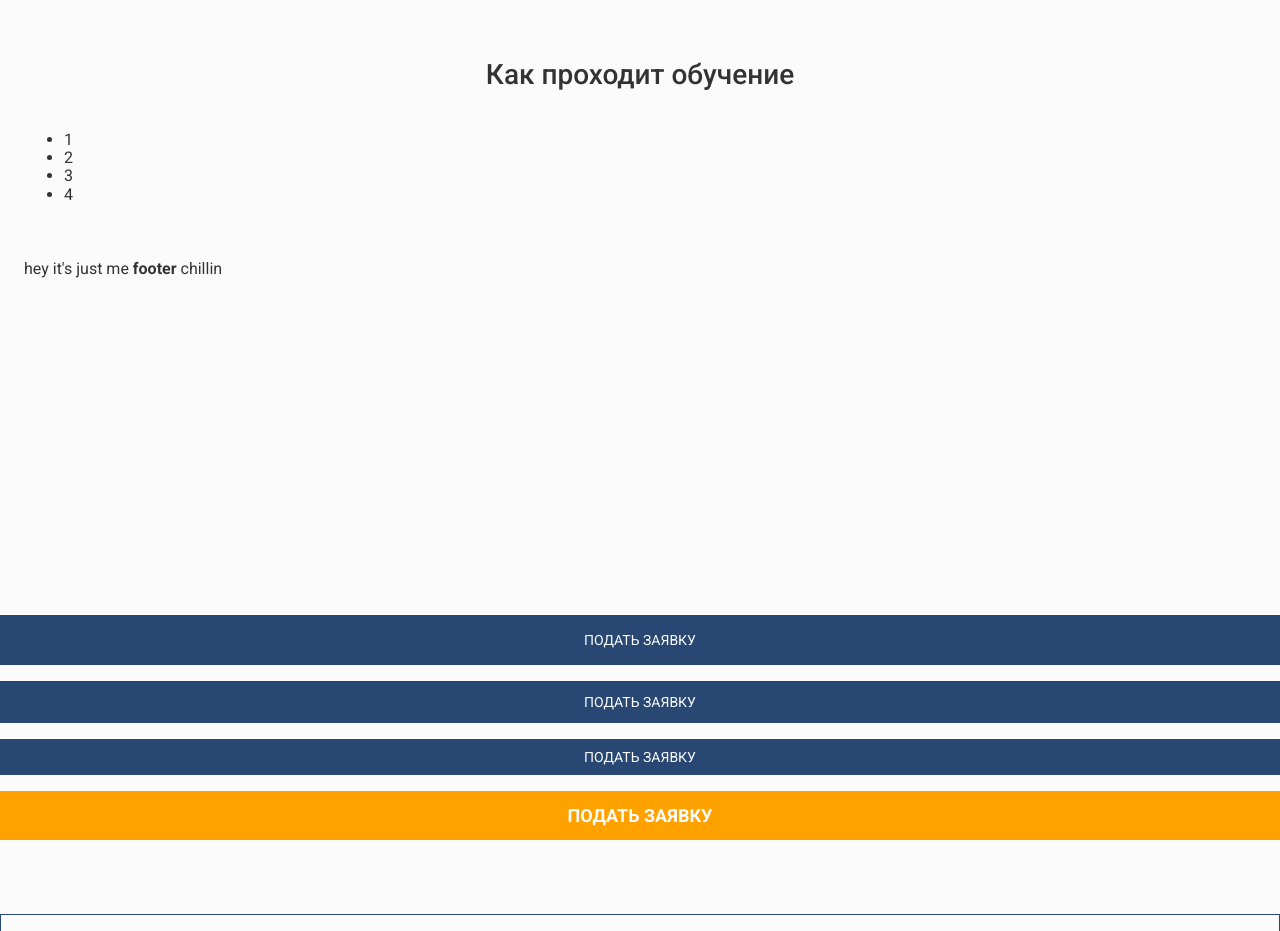
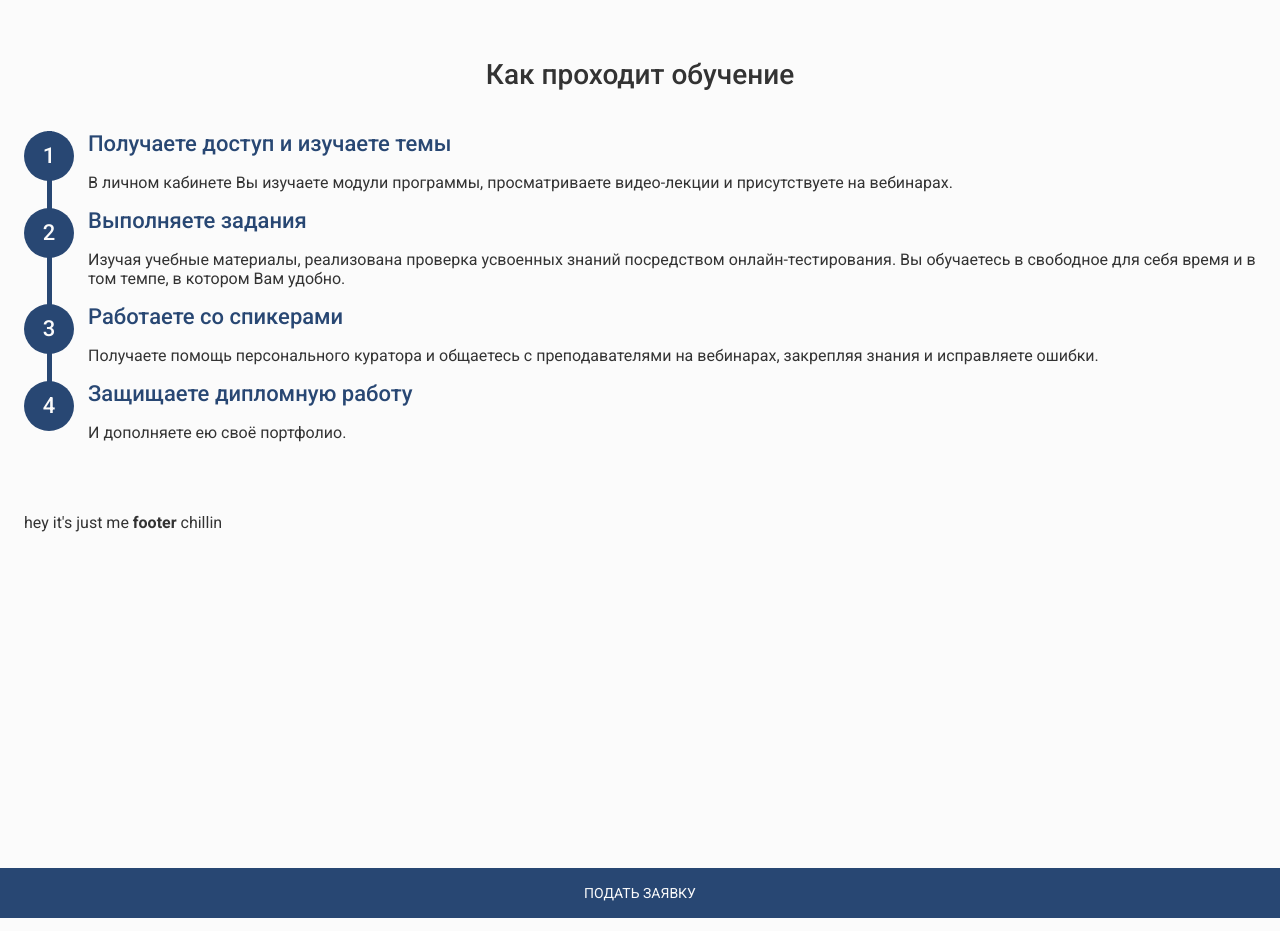
Before and after one commit to 70-7h3-m00n/choose.ipo.msk.ru, a website built with Parcel: page src/index.html in a window 1280 px wide. Shown: the part 7560-8491 px from the top of the page. Built offline with nearby package versions, Linux system fonts and the light colour scheme.

Commit message:
added 1 more section

```diff
--- a/src/index.html
+++ b/src/index.html
@@ -483,10 +483,43 @@
           </div>
           <div class="content">
             <ul class="steps">
-              <li class="steps__step">1</li>
-              <li class="steps__step">2</li>
-              <li class="steps__step">3</li>
-              <li class="steps__step">4</li>
+              <li class="steps__line"></li>
+              <li class="steps__step">
+                <div class="step__num h3">1</div>
+                <div class="step__title">
+                  <p class="h3 c-alpha">Получаете доступ и изучаете темы</p>
+                </div>
+                <div class="step__info">
+                  <p class="h4">В личном кабинете Вы изучаете модули программы, просматриваете видео-лекции и присутствуете на вебинарах.</p>
+                </div>
+              </li>
+              <li class="steps__step">
+                <div class="step__num h3">2</div>
+                <div class="step__title">
+                  <p class="h3 c-alpha">Выполняете задания</p>
+                </div>
+                <div class="step__info">
+                  <p class="h4">Изучая учебные материалы, реализована проверка усвоенных знаний посредством онлайн-тестирования. Вы обучаетесь в свободное для себя время и в том темпе, в котором Вам удобно.</p>
+                </div>
+              </li>
+              <li class="steps__step">
+                <div class="step__num h3">3</div>
+                <div class="step__title">
+                  <p class="h3 c-alpha">Работаете со спикерами</p>
+                </div>
+                <div class="step__info">
+                  <p class="h4">Получаете помощь персонального куратора и общаетесь с преподавателями на вебинарах, закрепляя знания и исправляете ошибки.</p>
+                </div>
+              </li>
+              <li class="steps__step">
+                <div class="step__num h3">4</div>
+                <div class="step__title">
+                  <p class="h3 c-alpha">Защищаете дипломную работу</p>
+                </div>
+                <div class="step__info">
+                  <p class="h4">И дополняете ею своё портфолио.</p>
+                </div>
+              </li>
             </ul>
           </div>
         </div>
--- /dev/null
+++ b/src/scss/_steps.scss
@@ -0,0 +1,43 @@
+.steps {
+  padding: 0;
+  position: relative;
+}
+
+.steps__step {
+  display: flex;
+  flex-direction: column;
+  position: relative;
+  padding-left: 4rem;
+}
+
+.steps__line {
+  display: flex;
+  background-color: $c-alpha;
+  height: 90%;
+  width: 5px;
+  position: absolute;
+  top: 0;
+  left: 1.45rem;
+}
+
+.step__num {
+  position: absolute;
+  top: 0;
+  left: 0;
+  padding: 1rem;
+  margin-bottom: 1rem;
+  width: 50px;
+  height: 50px;
+  display: flex;
+  justify-content: center;
+  align-items: center;
+  background-color: $c-alpha;
+  color: set-text-color($c-alpha);
+  border-radius: 50%;
+}
+
+.step__title {
+  & p {
+    margin: 0;
+  }
+}
--- a/src/scss/main.scss
+++ b/src/scss/main.scss
@@ -20,5 +20,6 @@
 @import 'section-btw';
 @import 'section-get-diploma';
 @import 'section-order-now';
+@import 'steps';
 
 @import 'mobile';
```
